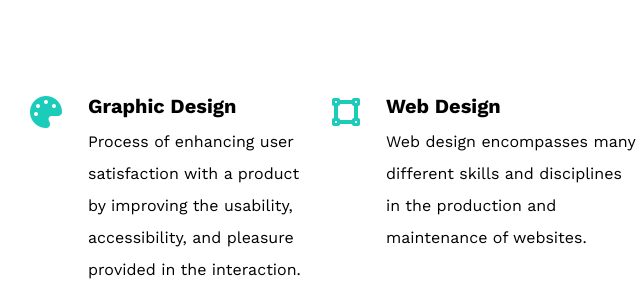
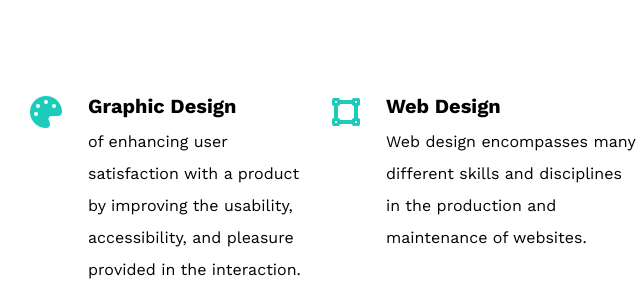
Before and after one commit to bassem-adel-cs/test, a plain HTML site: page index.html in a window 1280 px wide. Shown: the part 1320-1613 px from the top of the page, 162-802 px from the left. Drawn offline with nearby package versions, Linux system fonts and the light colour scheme.

Commit message:
change at html

```diff
--- a/index.html
+++ b/index.html
@@ -68,7 +68,7 @@
  <i class="fas fa-palette fa-2x"></i>
  <div>
 <h2>Graphic Design</h2>
-<p>Process of enhancing user satisfaction with a product by improving the usability, accessibility, and pleasure provided in the interaction.</p>
+<p>of enhancing user satisfaction with a product by improving the usability, accessibility, and pleasure provided in the interaction.</p>
 </div>
 </div>
 
```
